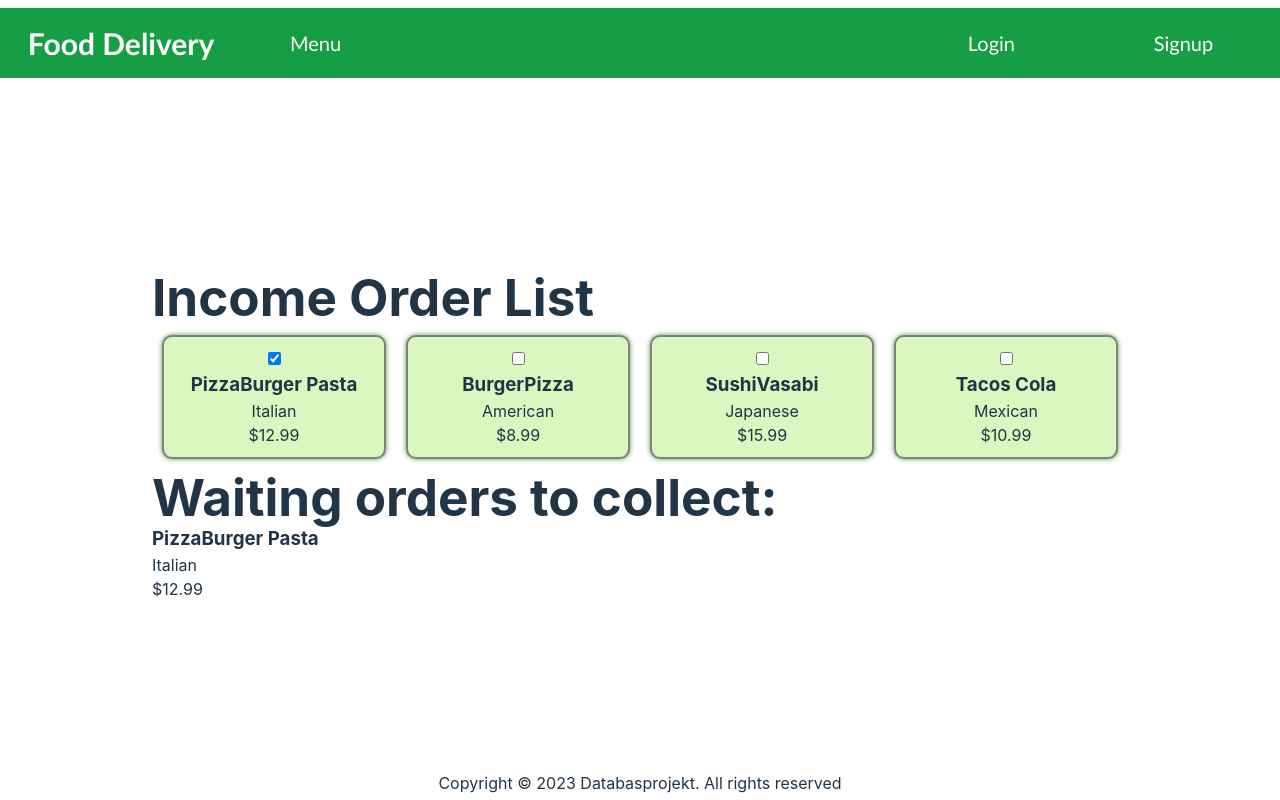
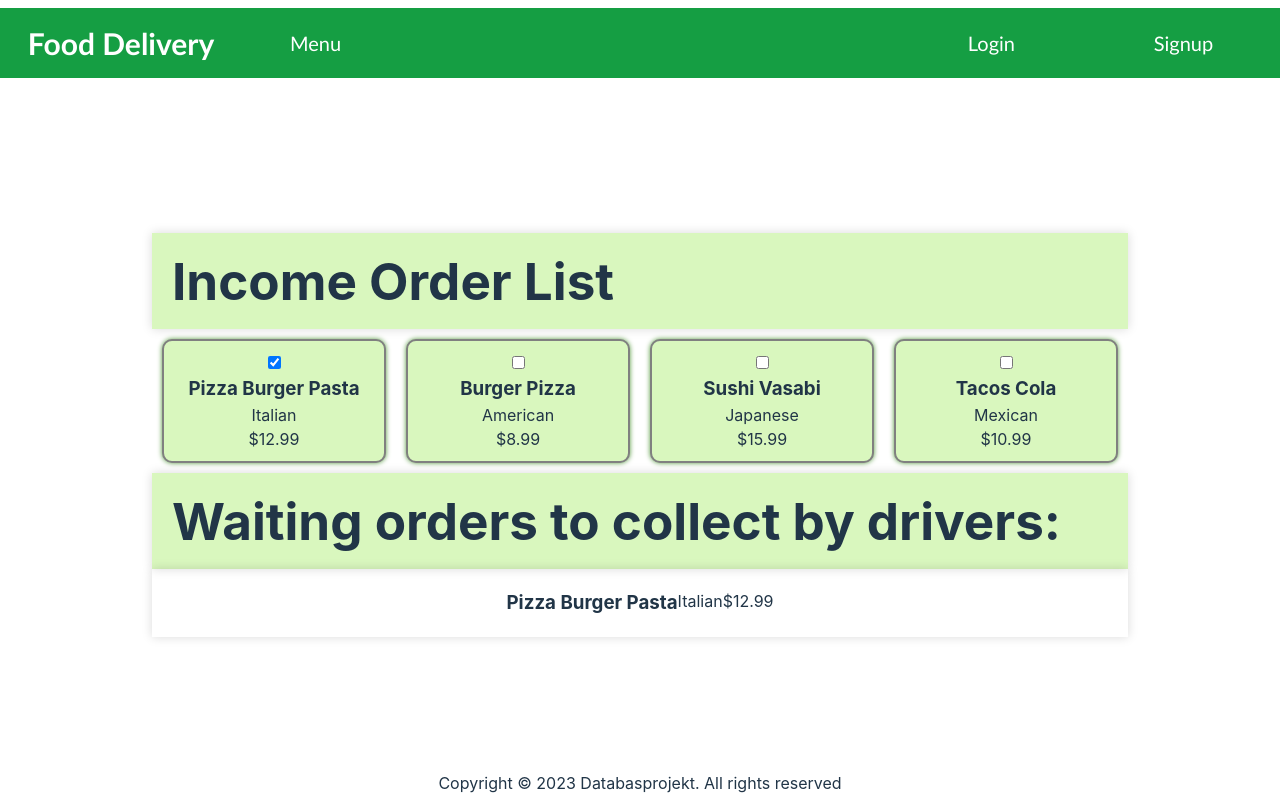
Before and after one commit to NenadJovcic/OrderEats-Web, a React (Vite) app in the folder frontend/: page /orderres in a window 1280 px wide. Both pictures are taken after a click on the checkbox 274 px from the left and 396 px from the top of the page. Built offline with nearby package versions, Linux system fonts and the light colour scheme.

Commit message:
Selected food

```diff
--- a/frontend/src/components/orderres/OrderRes.jsx
+++ b/frontend/src/components/orderres/OrderRes.jsx
@@ -4,29 +4,30 @@ import jwt_decode from "jwt-decode";
 
 const RestaurantOrders = () => {
   const [selectedOrders, setSelectedOrders] = useState([]);
+
   const orderList = [
     {
       id: 1,
-      products: ["Pizza", "Burger", " Pasta"],
-      type: "Italian",
+      products: ["Pizza ", "Burger ", " Pasta"],
+      type: " Italian",
       price: 12.99
     },
     {
       id: 2,
-      products: ["Burger", "Pizza"],
-      type: "American",
+      products: ["Burger ", "Pizza"],
+      type: " American",
       price: 8.99
     },
     {
       id: 3,
-      products: ["Sushi", "Vasabi"],
-      type: "Japanese",
+      products: ["Sushi ", "Vasabi"],
+      type: " Japanese",
       price: 15.99
     },
     {
       id: 4,
-      products: ["Tacos", " Cola"],
-      type: "Mexican",
+      products: ["Tacos ", " Cola"],
+      type: " Mexican",
       price: 10.99
     }
   ];
@@ -53,16 +54,17 @@ const RestaurantOrders = () => {
       {orders.map(({ id, ...rest }) => (
         <Order key={id} id={id} {...rest} />
       ))}
+
     </div>
   );
 
   const SelectedOrderList = ({ orders }) => (
-    <div>
-      <h1>Waiting orders to collect:</h1>
+    <div className="selected-order-list">
+      <h1 className="title-orders">Waiting orders to collect by drivers:</h1>
       {orders.map(({ id, products, type, price }) => {
         if (selectedOrders.includes(id)) {
           return (
-            <div key={id}>
+            <div className="selected-product" key={id}>
               <h3>{products}</h3>
               <p>{type}</p>
               <p>{`$${price.toFixed(2)}`}</p>
@@ -74,8 +76,8 @@ const RestaurantOrders = () => {
     </div>
   );
   return (
-    <div className="App">
-      <h1>Income Order List</h1>
+    <div>
+      <h1 className="title-orders">Income Order List</h1>
       <OrderList orders={orderList} />
       <SelectedOrderList orders={orderList} />
     </div>
--- a/frontend/src/styles/orderres.css
+++ b/frontend/src/styles/orderres.css
@@ -14,3 +14,21 @@
     background-color: #d9f7be;
     box-shadow: 0 0 5px #56993f;
   }
+
+  .selected-order-list .selected-product {
+    display: flex;
+    flex-wrap: wrap;
+    justify-content: center;
+    box-shadow: 0px 0px 10px rgba(0, 0, 0, 0.15);
+    padding: 20px;
+
+  }
+
+  .title-orders {
+    display: flex;
+    flex-wrap: wrap;
+    justify-content: left;
+    box-shadow: 0px 0px 10px rgba(0, 0, 0, 0.15);
+    padding: 20px;
+    background-color: #d9f7be;
+  }
```
Also changed, not shown: 1 other file (tests, documents, lock files or other folders).
